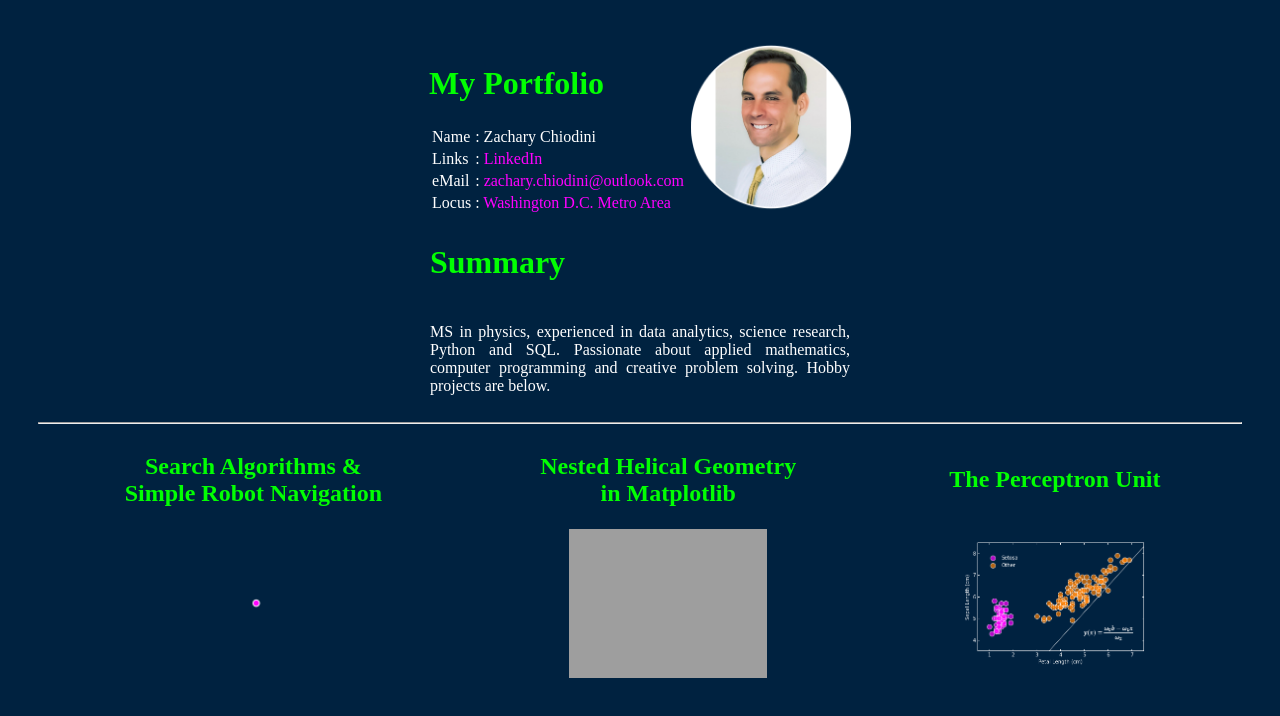
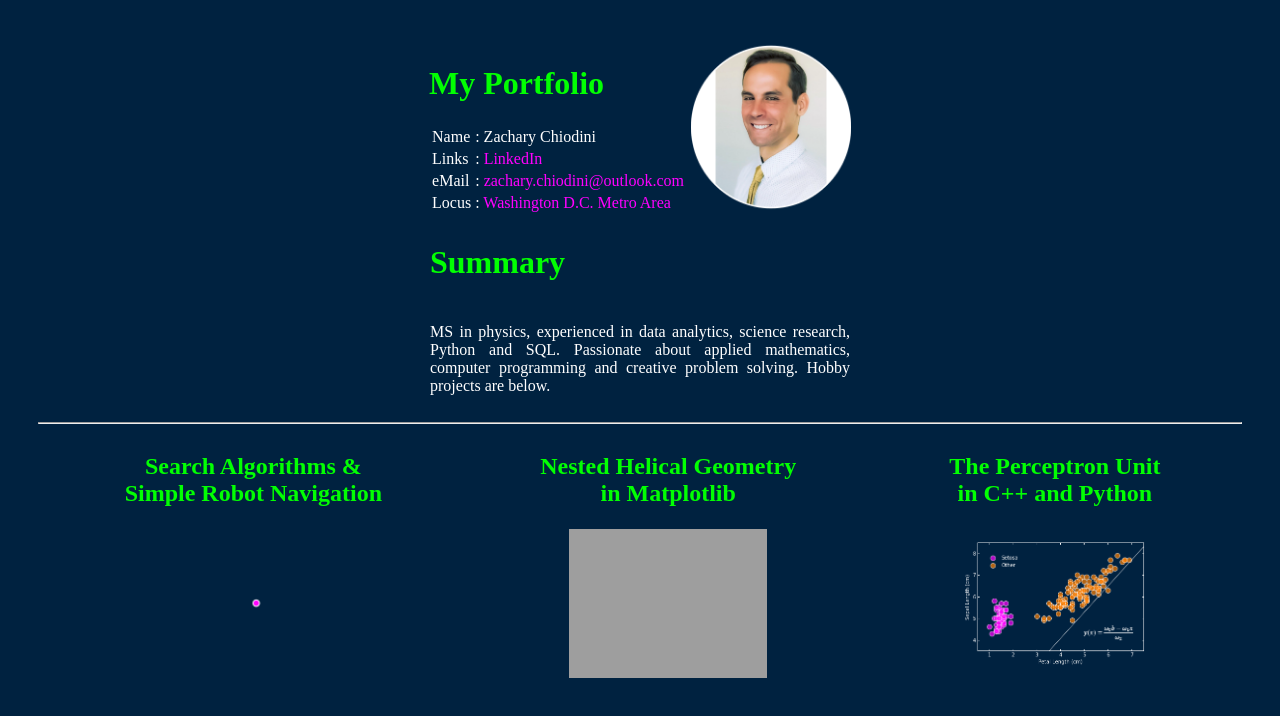
Before and after one commit to zachary-chiodini/zachary-chiodini.github.io, a plain HTML site: page index.html in a window 1280 px wide. Drawn offline with Linux system fonts and the light colour scheme; grey boxes are pictures that could not be loaded.

Commit message:
Update index.html

```diff
--- a/index.html
+++ b/index.html
@@ -38,7 +38,7 @@
       <tr>
         <td><h2 style="color:#02FF02; text-align:center">Search Algorithms &<br/>Simple Robot Navigation</h2></td>
         <td><h2 style="color:#02FF02; text-align:center ">Nested Helical Geometry<br/>in Matplotlib</h2></td>
-        <td><h2 style="color:#02FF02; text-align:center ">The Perceptron Unit</h2></td>
+        <td><h2 style="color:#02FF02; text-align:center ">The Perceptron Unit<br/>in C++ and Python</h2></td>
       </tr>
       <tr><td>
         <form action="robot_navigation/n-robots.html" style="text-align:center">
```
